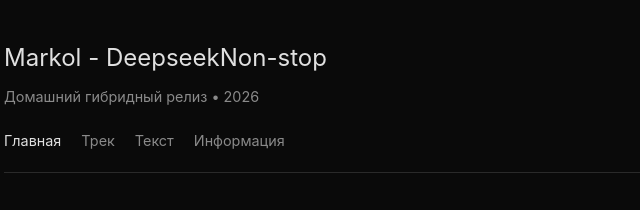
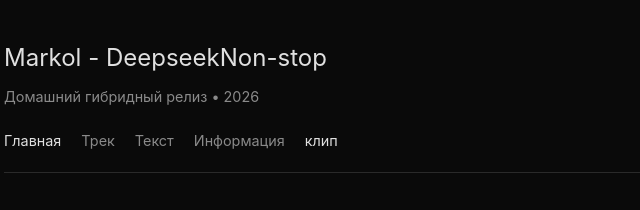
Before and after one commit to DeepseekForever/nonstop, a plain HTML site: page index.html in a window 1280 px wide. Shown: the top 210 px of the page, 156-796 px from the left. Drawn offline with Linux system fonts and the light colour scheme.

Commit message:
Update index.html

```diff
--- a/index.html
+++ b/index.html
@@ -19,6 +19,8 @@
                 <li><a href="audio.html" class="nav-link">Трек</a></li>
                 <li><a href="text.html" class="nav-link">Текст</a></li>
                 <li><a href="copyright.html" class="nav-link">Информация</a></li>
+              <li><a href="clip.jyml" class="nav-link active">клип</a></li>
+
             </ul>
         </nav>
     </header>
```
